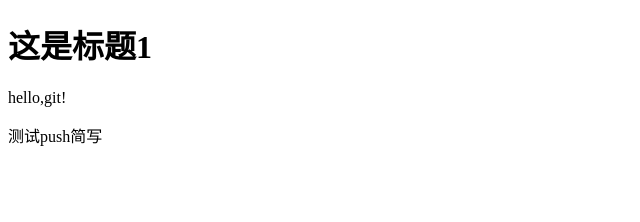
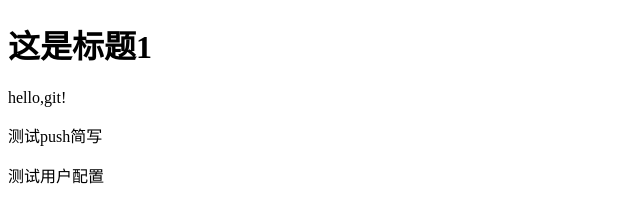
Before and after one commit to Already11/test, a plain HTML site: page index.html in a window 1280 px wide. Shown: the whole page, without its empty margins (0-640 px from the left). Drawn offline with Linux system fonts and the light colour scheme.

Commit message:
添加用户配置

```diff
--- a/index.html
+++ b/index.html
@@ -10,5 +10,6 @@
     <h1>这是标题1</h1>
     <p>hello,git!</p>
     <p>测试push简写</p>
+    <p>测试用户配置</p>
 </body>
 </html>
```
